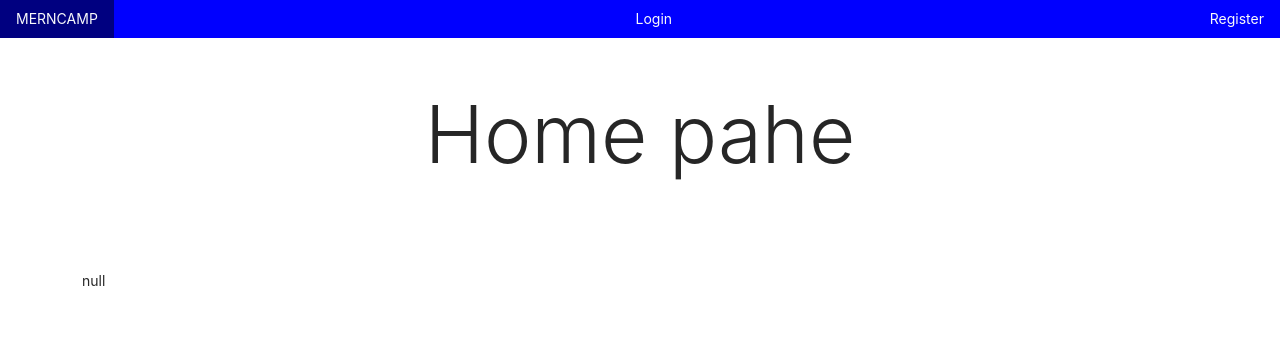
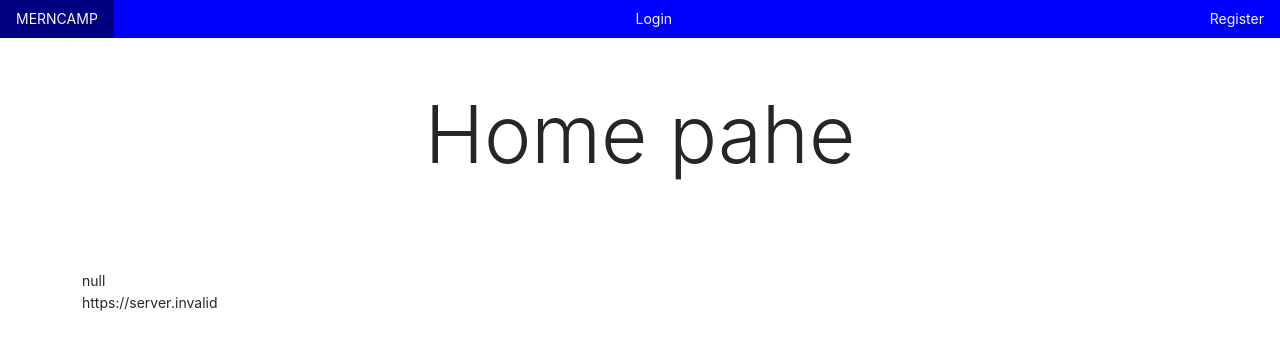
Before and after one commit to aCarinato/MERN-DigitalOcean-client, a Next.js app: page / in a window 1280 px wide. Shown: the top 348 px of the page. Built offline with nearby package versions, Linux system fonts and the light colour scheme; no server answers.

Commit message:
ancora cambi random per deployment

```diff
--- a/pages/index.js
+++ b/pages/index.js
@@ -9,6 +9,7 @@ const Home = () => {
         <div className="column">
           <h1 className="display-1 text-center py-5">Home pahe</h1>
           {JSON.stringify(state)}
+          <p>{process.env.NEXT_PUBLIC_API}</p>
           {/* <img src="/images/sample.jpg" alt="image"></img> */}
         </div>
       </div>
```
